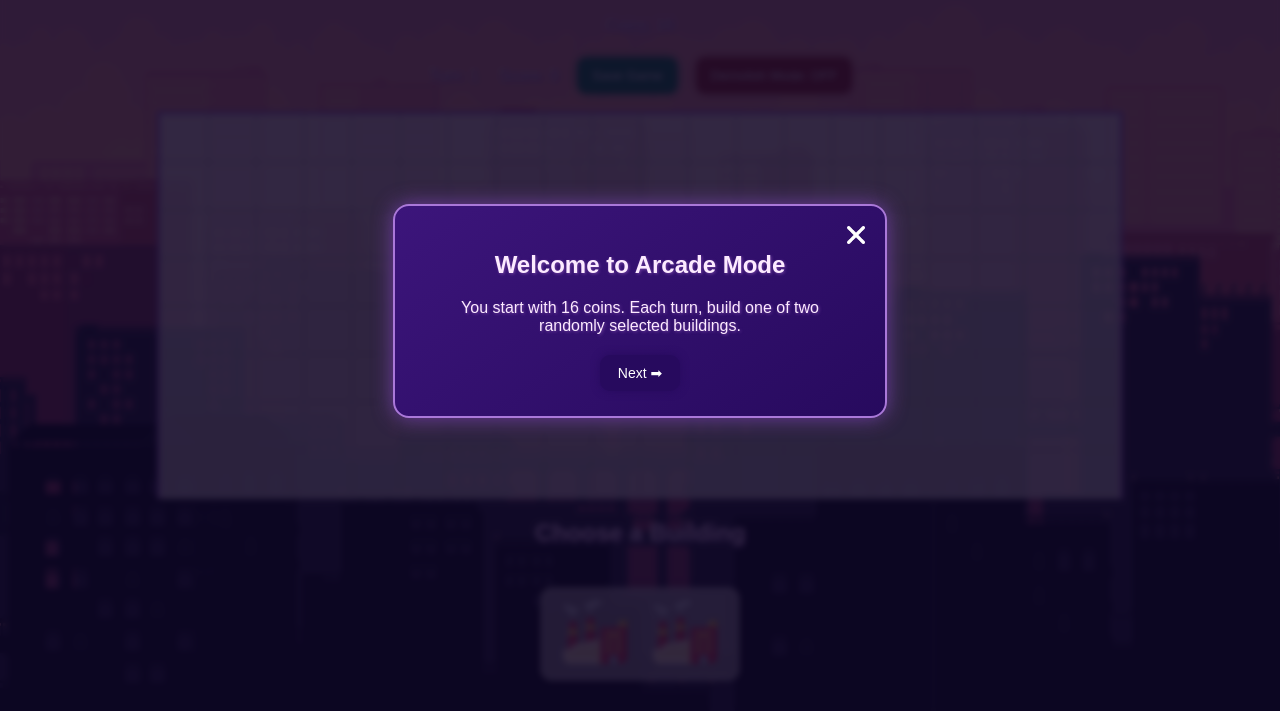
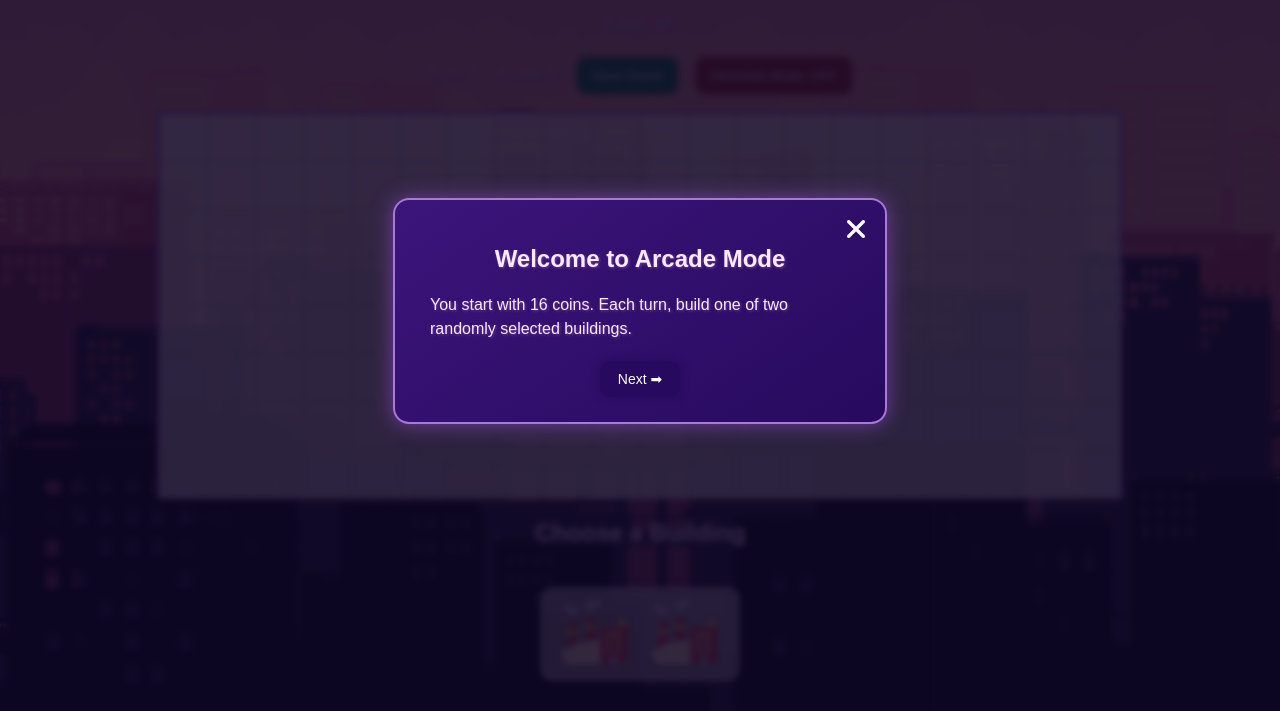
Before and after one commit to elphabetsoop/NgeeAnnCityGame, a website with bundled scripts: page arcade.html in a window 1280 px wide. Both pictures are taken after a click on the button "❓ Tutorial". Shown: the part 89-800 px from the top of the page. Built offline with nearby package versions, Linux system fonts and the light colour scheme.

Commit message:
SCRUM-12

```diff
--- a/arcade.html
+++ b/arcade.html
@@ -70,6 +70,7 @@
           <div id="tutorialContentBox">
                <img id="tutorialCloseBtn" src="assets/close-button.png" alt="Close" style="position: absolute; top: 20px; right: 20px; width: 18px; height: 18px; cursor: pointer;">
                <h2 id="tutorialTitle"></h2>
+               <img id="tutorialImage" src="" alt="Tutorial Image" style="max-width: 100%; height: auto; border-radius: 10px; margin: 12px 0; display: none;">
                <p id="tutorialText"></p>
                <div id="tutorialActions">
                     <button id="tutorialBackBtn">⬅ Back</button>
--- a/css/styles.css
+++ b/css/styles.css
@@ -351,3 +351,9 @@ h1, h2, p {
 #tutorialContentBox {
   position: relative;
 }
+
+#tutorialText {
+  text-align: left;
+  margin: 12px 0;
+  line-height: 1.5;
+}
--- a/scripts/arcade_tutorial.js
+++ b/scripts/arcade_tutorial.js
@@ -8,13 +8,46 @@ const slides = [
     content: "First building can be placed anywhere. After that, buildings must connect to existing ones. Unchosen buildings are discarded."
   },
   {
-    title: "Building Types and Scoring",
-    content: "There are 5 building types:\n" +
-             "• Residential (R): Scores 1 point if next to Industry (I). Otherwise, scores 1 point per adjacent Residential (R) or Commercial (C), and 2 points per adjacent Park (O).\n" +
-             "• Industry (I): Scores 1 point per Industry in city and generates 1 coin per adjacent Residential.\n" +
-             "• Commercial (C): Scores 1 point per adjacent Commercial and generates 1 coin per adjacent Residential.\n" +
-             "• Park (O): Scores 1 point per adjacent Park.\n" +
-             "• Road (*): Scores 1 point per connected Road (*) in the same row."
+    title: "Building Types",
+    content: "There are 5 building types:<br>" +
+             "• Residential (R)<br>" +
+             "• Industry (I)<br>" +
+             "• Commercial (C)<br>" +
+             "• Park (O)<br>" +
+             "• Road (*)",
+    image: "assets/arcade/arcade_types_of_building.png"
+  },
+  {
+    title: "Residential Scoring",
+    content: "For Residential (R) buildings:<br>" +
+             "• Scores 1 point if next to Industry (I).<br>" +
+             "• Scores 1 point per adjacent Residential (R) or Commercial (C).<br>" +
+             "• Scores 2 points per adjacent Park (O).",
+    image: "assets/arcade/residential_scoring.png"
+  },
+  {
+    title: "Industry Scoring",
+    content: "For Industry (I) buildings:<br>" +
+             "• Scores 1 point per Industry in city.<br>" +
+             "• Generates 1 coin per adjacent Residential.",
+    image: "assets/arcade/industry_scoring.png"
+  },
+  {
+    title: "Commercial Scoring",
+    content: "For Commercial (C) buildings:<br>" +
+             "• Scores 1 point per adjacent Commercial" +
+             "• Generates 1 coin per adjacent Residential.",
+    image: "/assets/arcade/commercial_scoring.png"
+  },
+  {
+    title: "Park Scoring",
+    content: "For Park (O) buildings, scores 1 point per adjacent Park.",
+    image: "/assets/arcade/park_scoring.png"
+  },
+  {
+    title: "Road Scoring",
+    content: "For Road (*) buildings, scores 1 point per connected Road (*) in the same row.",
+    image: "/assets/arcade/road_scoring.png"
   },
   {
     title: "Objective",
@@ -25,8 +58,18 @@ const slides = [
 let currentSlide = 0;
 
 function renderSlide() {
-  document.getElementById('tutorialTitle').textContent = slides[currentSlide].title;
-  document.getElementById('tutorialText').textContent = slides[currentSlide].content;
+  const slide = slides[currentSlide];
+
+  document.getElementById('tutorialTitle').textContent = slide.title;
+  document.getElementById('tutorialText').innerHTML = slide.content;
+
+  const imageEl = document.getElementById('tutorialImage');
+  if (slide.image) {
+    imageEl.src = slide.image;
+    imageEl.style.display = 'block';
+  } else {
+    imageEl.style.display = 'none';
+  }
 
   document.getElementById('tutorialBackBtn').style.display = currentSlide === 0 ? 'none' : 'inline-block';
 
```
Also changed, not shown: assets/arcade/arcade_types_of_building.png (added), assets/arcade/commercial_scoring.png (added), assets/arcade/industry_scoring.png (added), assets/arcade/park_scoring.png (added), assets/arcade/residential_scoring.png (added), assets/arcade/road_scoring.png (added).
